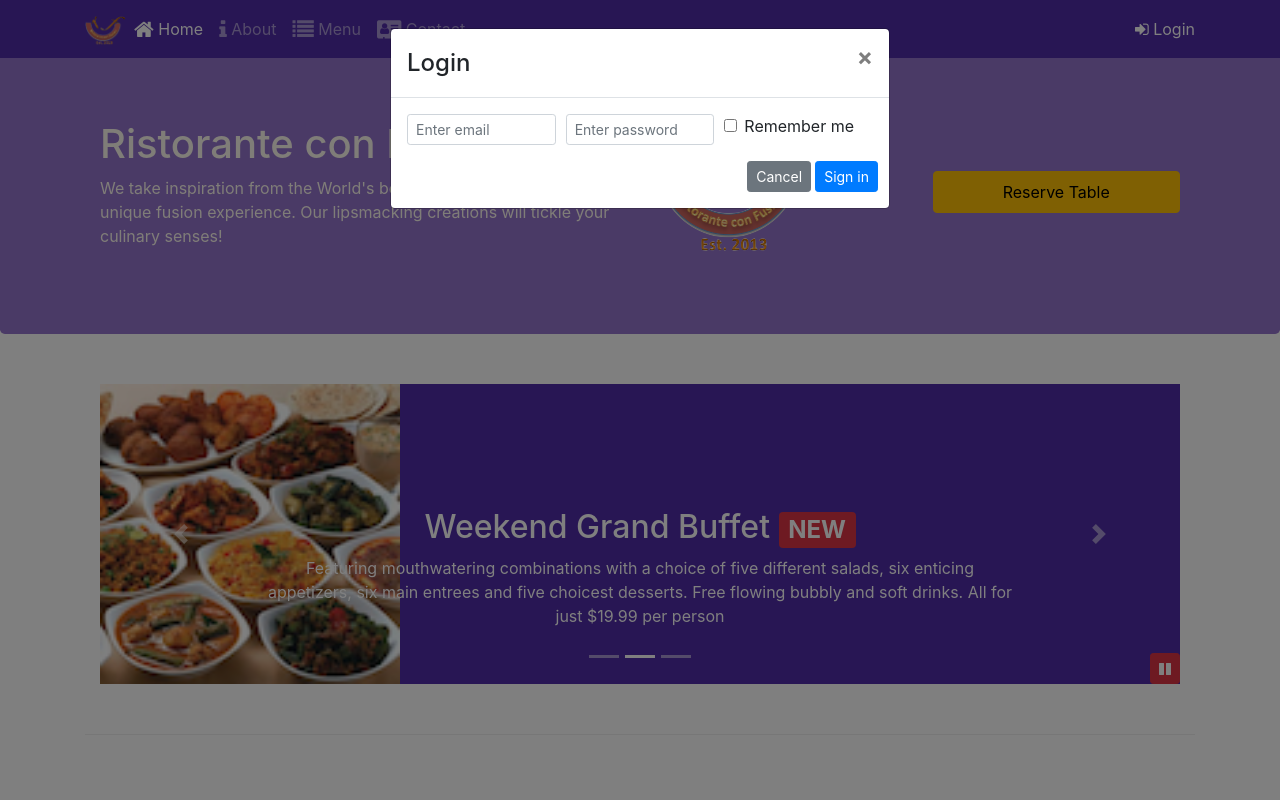
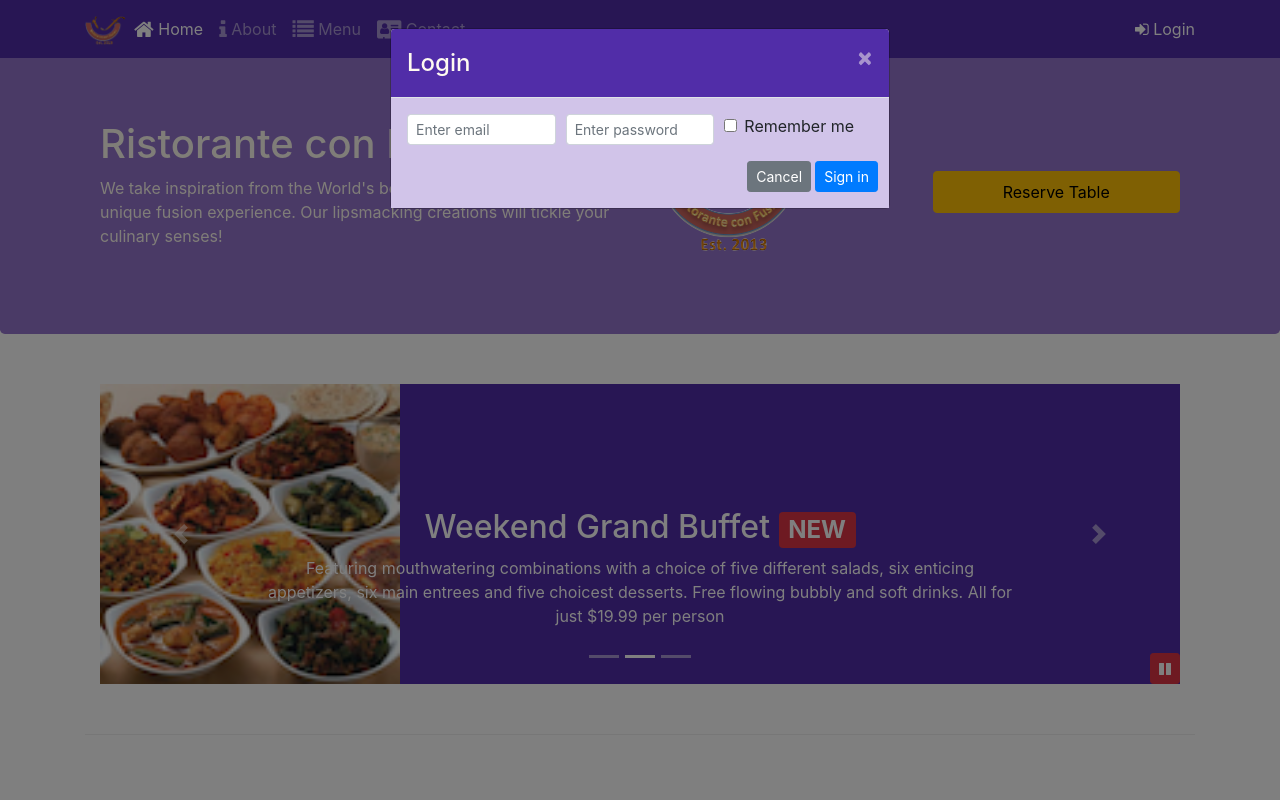
Before and after one commit to Gauravr26/Bootstrap-intro, a website: page index.html in a window 1280 px wide. Both pictures are taken after a click on the link "Login". Shown: the top 800 px of the page. Drawn offline with nearby package versions, Linux system fonts and the light colour scheme.

Commit message:
Assignment-4

```diff
--- a/css/styles.scss
+++ b/css/styles.scss
@@ -74,3 +74,20 @@ body{
     bottom: 0px;
     z-index: 1;
 }
+
+.modal-header {
+    background-color: $background-dark;
+    width: 100%;
+    margin: 0px auto;
+    color: floralwhite;
+
+    .close {
+        color: floralwhite;
+    }
+}
+
+.modal-body {
+    background-color: $background-pale;
+    width: 100%;
+    margin: 0px auto;
+}
--- a/index.html
+++ b/index.html
@@ -31,7 +31,7 @@
                     <li class="nav-item"><a class="nav-link" href="/contactus.html"><span class="fa fa-address-card fa-lg"></span> Contact</a></li>
                 </ul>
                 <span class="navbar-text">
-                    <a data-toggle="modal" data-target="#loginModal">
+                    <a id="loginButton">
                         <span class="fa fa-sign-in"></span> Login
                     </a>
                 </span>
@@ -147,8 +147,7 @@
                     <img src="img/logo.png" class="img-fluid">
                 </div>
                 <div class="col-12 col-sm align-self-center">
-                    <button type="button" class="btn btn-block nav-link btn-warning"
-                     data-toggle="modal" data-target="#reserveModal">
+                    <button type="button" class="btn btn-block nav-link btn-warning" id="reserveButton">
                     <a style="text-decoration: none; color: black;">Reserve Table</a></button>
                 </div>
             </div>
@@ -311,6 +310,12 @@
                     $("#carouselButton").children("span").addClass('fa-pause');
                 }
             });
+            $("#loginButton").click(function(){
+                $("#loginModal").modal();
+            });
+            $("#reserveButton").click(function(){
+                $("#reserveModal").modal();
+            });
         });
     </script>
 </body>
```
Also changed, not shown: css/styles.css.
